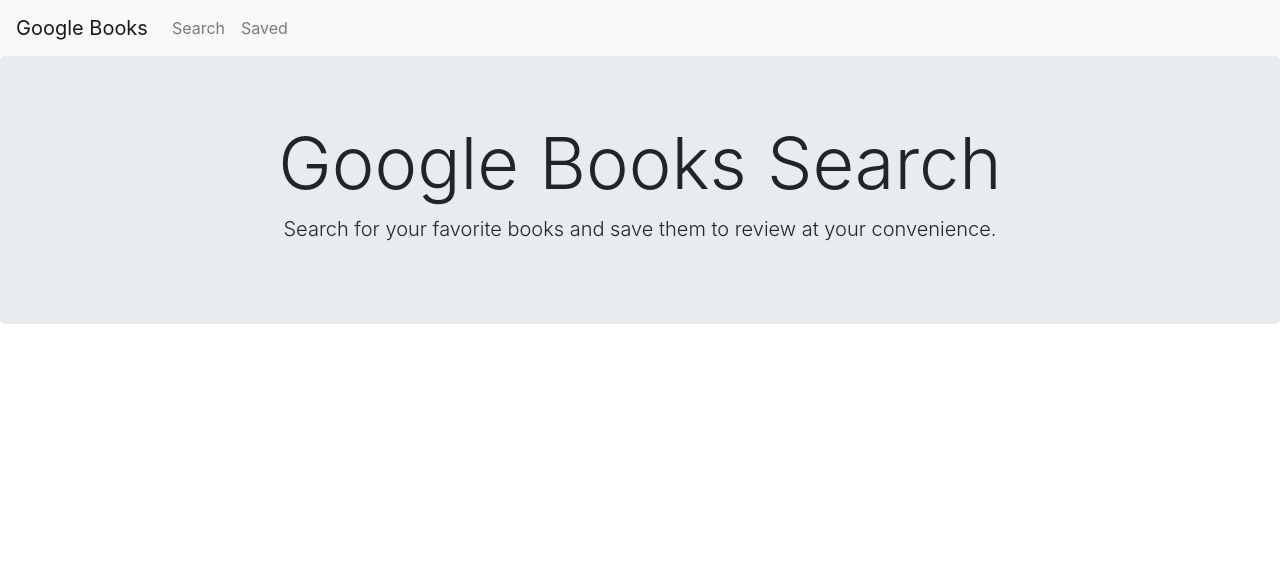
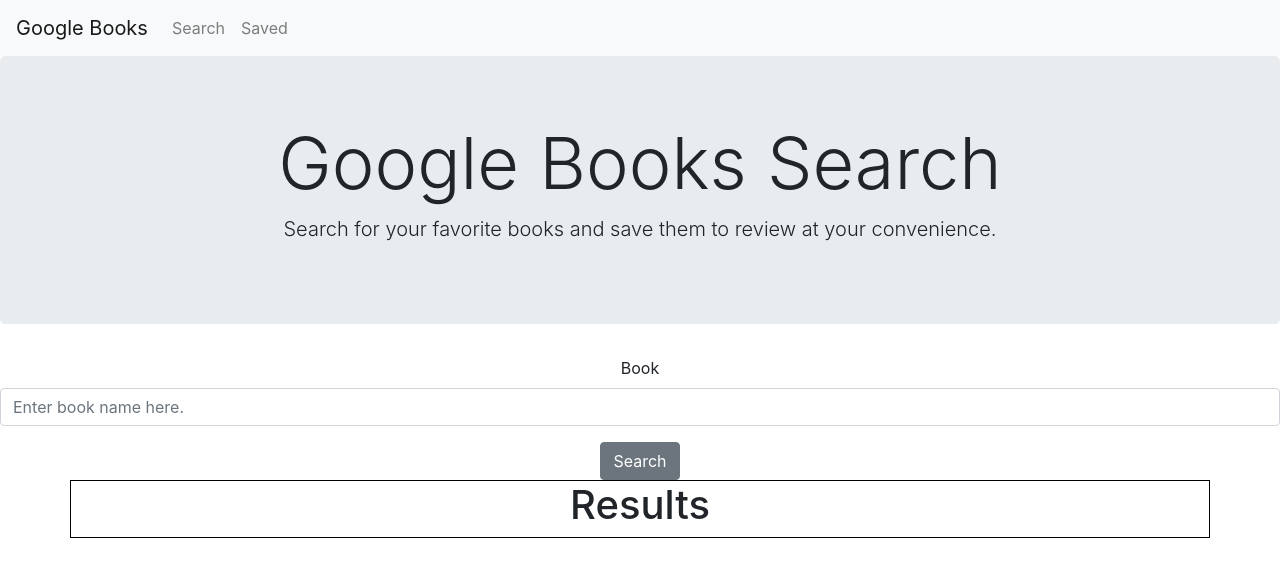
Before and after one commit to JMo911/GoogleBooks, a React (Create React App) app in the folder client/: page / in a window 1280 px wide. Shown: the top 576 px of the page. Built offline with nearby package versions, Linux system fonts and the light colour scheme.

Commit message:
initial components set up. time to establish db connection

```diff
--- a/client/src/App.js
+++ b/client/src/App.js
@@ -1,6 +1,6 @@
 import React, { Component } from "react";
 import "./App.css";
-import { Title, MyNav } from "./components";
+import { Title, MyNav, BookSearchForm, BookSearchResultsContainer } from "./components";
 
 class App extends Component {
   render() {
@@ -8,6 +8,8 @@
       <div className="App">
         <MyNav></MyNav>
         <Title></Title>
+        <BookSearchForm></BookSearchForm>
+        <BookSearchResultsContainer></BookSearchResultsContainer>
       </div>
     );
   }
--- /dev/null
+++ b/client/src/components/BookCards/index.js
@@ -0,0 +1,18 @@
+import React from 'react';
+import './style.css';
+import { Card, Button, CardTitle, CardText } from 'reactstrap';
+
+const ArticleCard = (props) => {
+  return (
+    <div>
+      <Card body className="text-center col-sm-10 offset-sm-1">
+        <CardTitle>{props.title}</CardTitle>
+        <CardText>{props.summary}</CardText>
+        <Button href={'https://na.leagueoflegends.com' + props.href} target='_blank' className='col-sm-4 offset-sm-4'>Read More</Button>
+        <Button className="btn btn-info col-sm-4 offset-sm-4" onClick={() => props.saveArticle()}>Save Article</Button>
+      </Card>
+    </div>
+  );
+};
+
+export default ArticleCard;
--- /dev/null
+++ b/client/src/components/BookSearchForm/index.js
@@ -0,0 +1,17 @@
+import React from 'react';
+import './style.css';
+import { Button, Form, FormGroup, Label, Input } from 'reactstrap';
+
+const BookSearchForm = (props) => {
+  return (
+    <Form>
+      <FormGroup>
+        <Label for="bookInput">Book</Label>
+        <Input type="text" name="bookInput" placeholder="Enter book name here." />
+      </FormGroup>
+      <Button>Search</Button>
+    </Form>
+  );
+}
+
+export default BookSearchForm;
--- /dev/null
+++ b/client/src/components/BookSearchResultsContainer/index.js
@@ -0,0 +1,14 @@
+import React from 'react';
+import './style.css';
+import { Container, Row, Col } from 'reactstrap';
+
+const BookSearchResultsContainer = (props) => {
+  return (
+    <Container id='booksearchresultscontainer'>
+      <h1>Results</h1>
+      {props.children}
+    </Container>
+  );
+}
+
+export default BookSearchResultsContainer;
--- /dev/null
+++ b/client/src/components/BookSearchResultsContainer/style.css
@@ -0,0 +1,3 @@
+#booksearchresultscontainer {
+    border: 1px solid black;
+}
--- a/client/src/components/MyNav/index.js
+++ b/client/src/components/MyNav/index.js
@@ -1,4 +1,5 @@
 import React, { useState } from 'react';
+import './style.css';
 import {
   Collapse,
   Navbar,
--- a/client/src/components/Title/index.js
+++ b/client/src/components/Title/index.js
@@ -1,4 +1,5 @@
 import React from 'react';
+import './style.css';
 import { Jumbotron } from 'reactstrap';
 
 const Title = (props) => {
```
Also changed, not shown: client/src/components/index.js (+7 -1 lines), client/src/components/BookCards/style.css (added), client/src/components/BookSearchForm/style.css (added), client/src/components/SavedBooks/index.js (added), client/src/components/SavedBooks/style.css (added).
